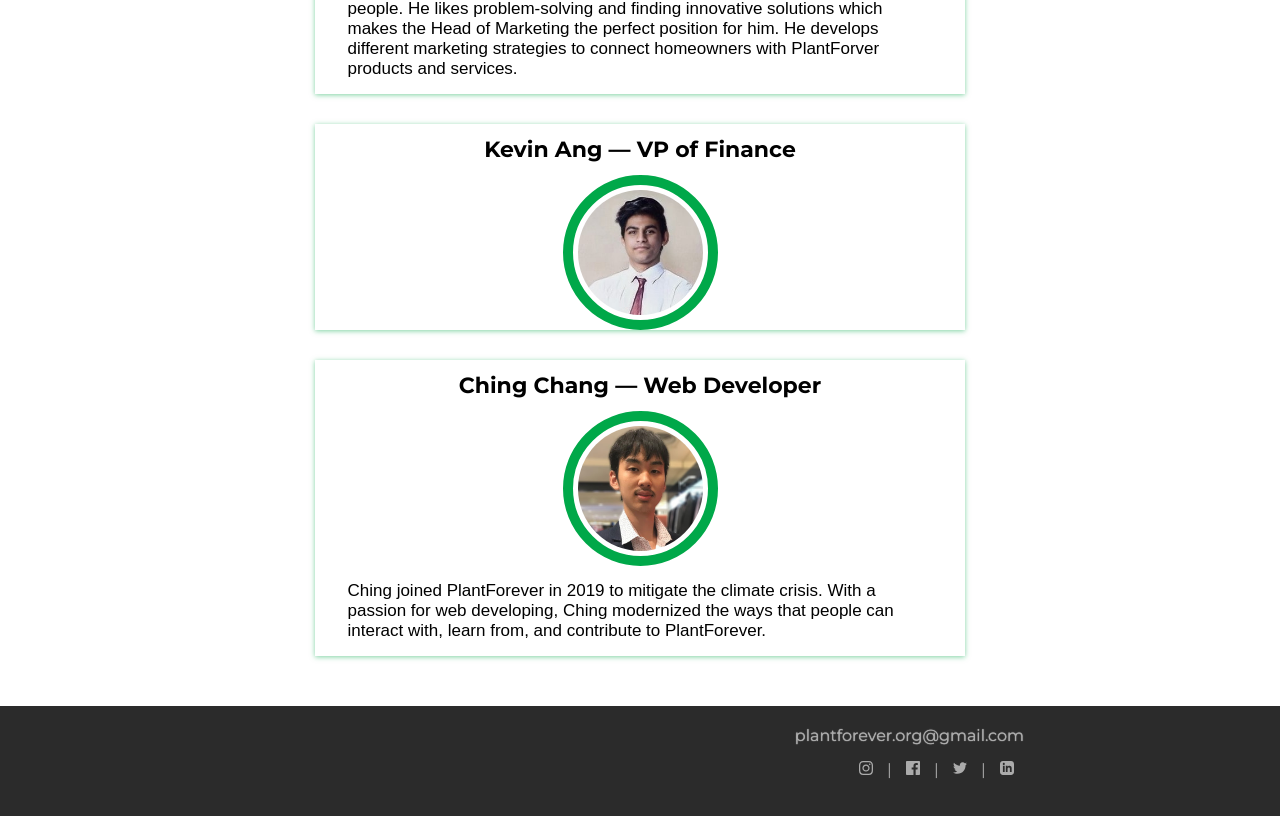
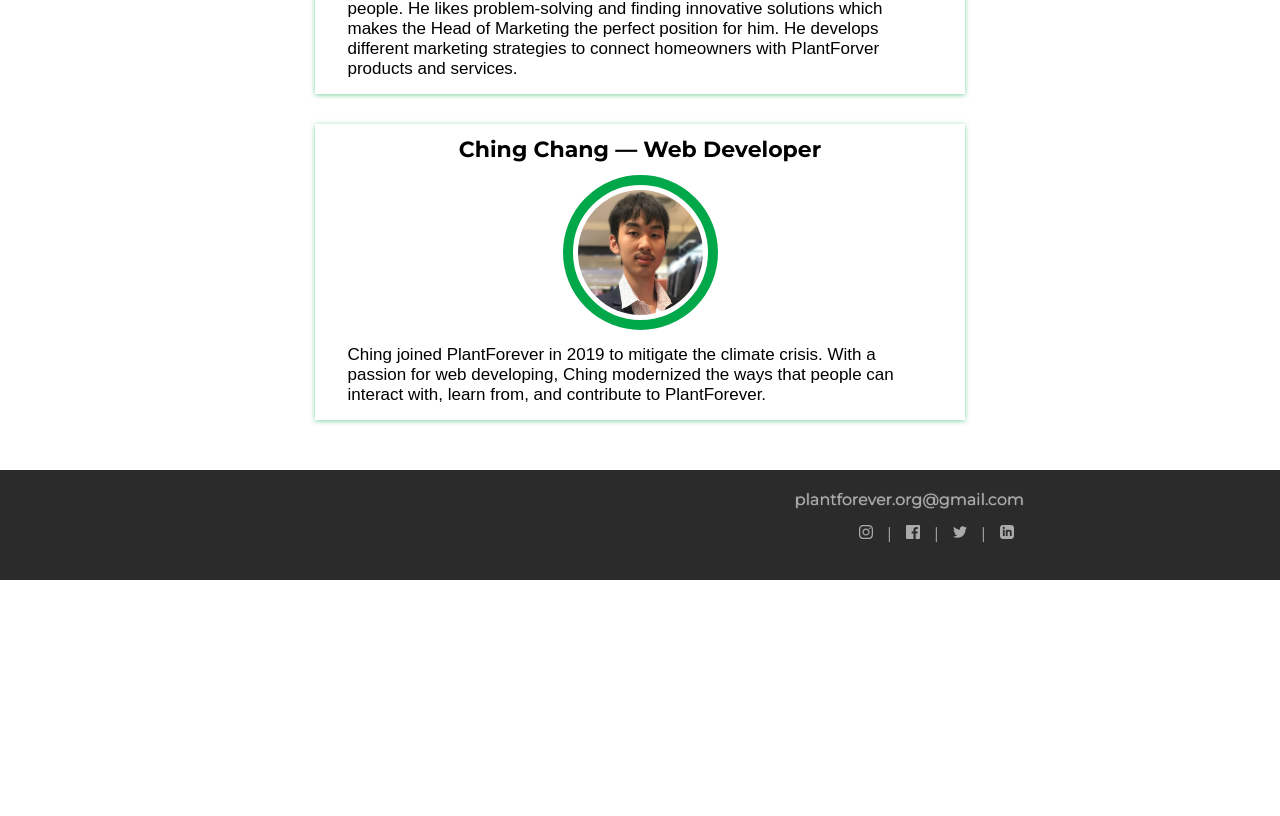
Before and after one commit to cocoliliace/PlantForever, a Vue app: page /meet-our-team in a window 1280 px wide. Shown: the part 1580-2396 px from the top of the page. After the commit the page ends 2160 px from the top, so only its background shows below. Built offline with nearby package versions, Linux system fonts and the light colour scheme.

Commit message:
content: comment out kevin's blurb

```diff
--- a/src/views/Team.vue
+++ b/src/views/Team.vue
@@ -60,12 +60,12 @@ export default {
             "He likes problem-solving and finding innovative solutions which makes the Head of Marketing the perfect position for him. " +
             "He develops different marketing strategies to connect homeowners with PlantForver products and services."]
         },
-        {
-          name: "Kevin Ang",
-          title: "VP of Finance",
-          photo: "parshva",
-          story: []
-        },
+        //{
+        //  name: "Kevin Ang",
+        //  title: "VP of Finance",
+        //  photo: "kevin",
+        //  story: []
+        //},
         {
           name: "Ching Chang",
           title: "Web Developer",
```
